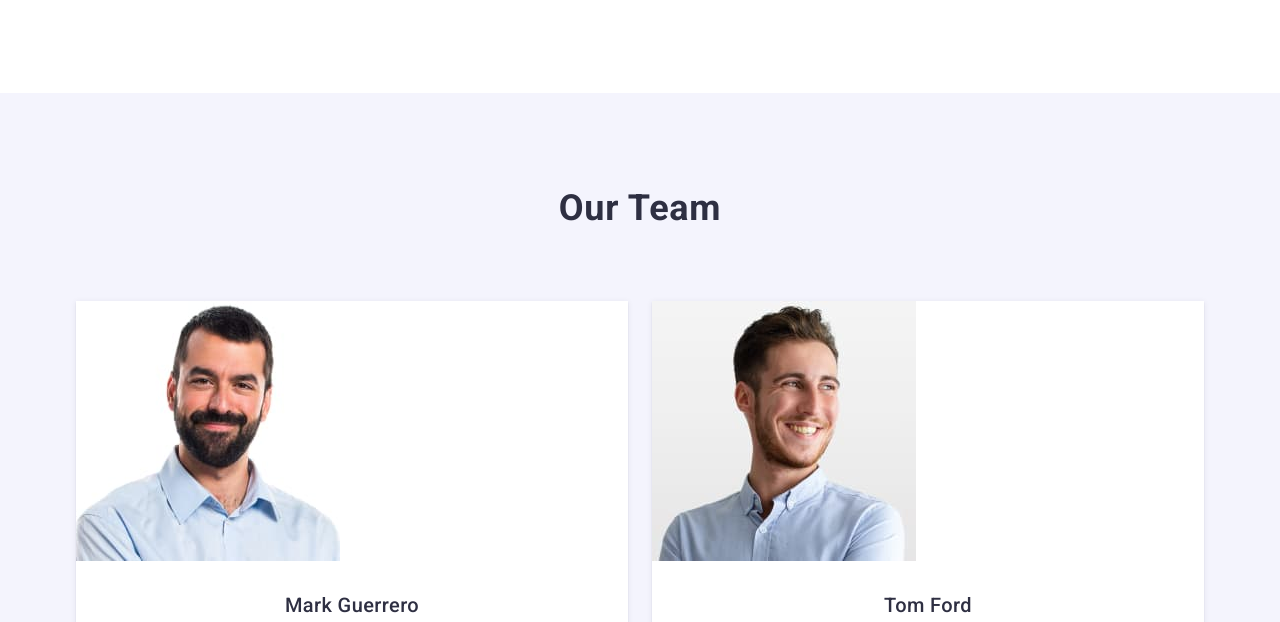
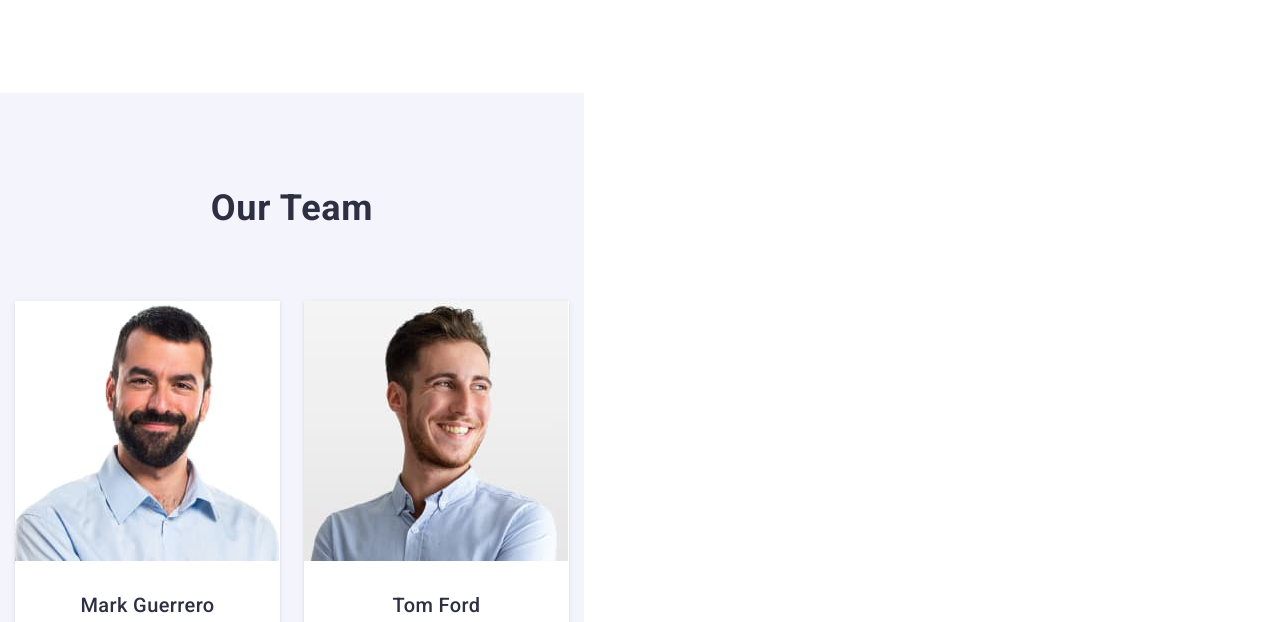
Before and after one commit to str8ndrew/goit-markup-hw-06, a plain HTML site: page index.html in a window 1280 px wide. Shown: the part 819-1441 px from the top of the page. Drawn offline with nearby package versions, Linux system fonts and the light colour scheme.

Commit message:
Update new-styles.css

```diff
--- a/css/new-styles.css
+++ b/css/new-styles.css
@@ -866,7 +866,6 @@ color: var(--SLATE, #434455);
 @media screen and (min-width: 768px) {
     .container {
         max-width: 768px;
-        ishsye: 584px;
     }
 
 .page-nav {
@@ -1011,6 +1010,11 @@ screen and (min-device-pixel-ratio: 2) {
 
 
 /* TEAM SECTION */
+.team-section {
+max-width: 584px;
+
+}
+
 
 .team-list {
     flex-direction: row;
```
